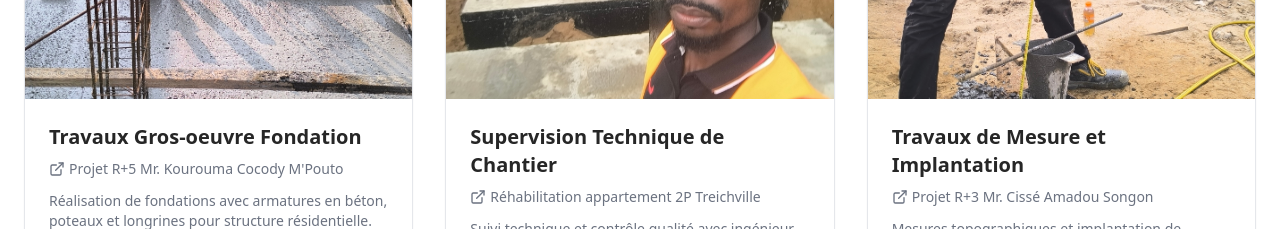
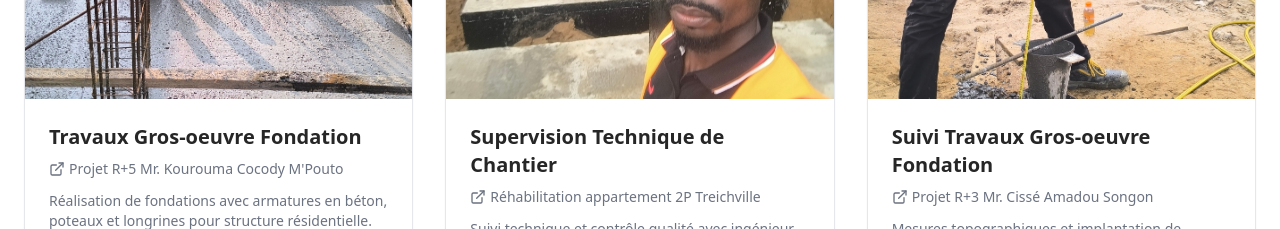
Before and after one commit to tiotelassina05-collab/archange-btp-vitrine, a React (Vite) app: page /realizations in a window 1280 px wide. Shown: the part 1240-1469 px from the top of the page. Built offline with nearby package versions, Linux system fonts and the light colour scheme; the HTML template or start-up script is replaced by a standard one.

Commit message:
Update realization title

```diff
--- a/src/pages/Realizations.tsx
+++ b/src/pages/Realizations.tsx
@@ -72,7 +72,7 @@ const Realizations = () => {
     },
     {
       id: 6,
-      title: "Travaux de Mesure et Implantation",
+      title: "Suivi Travaux Gros-oeuvre Fondation",
       category: "travaux-publics",
       location: "Projet R+3 Mr. Cissé Amadou Songon",
       year: "2024",
```
